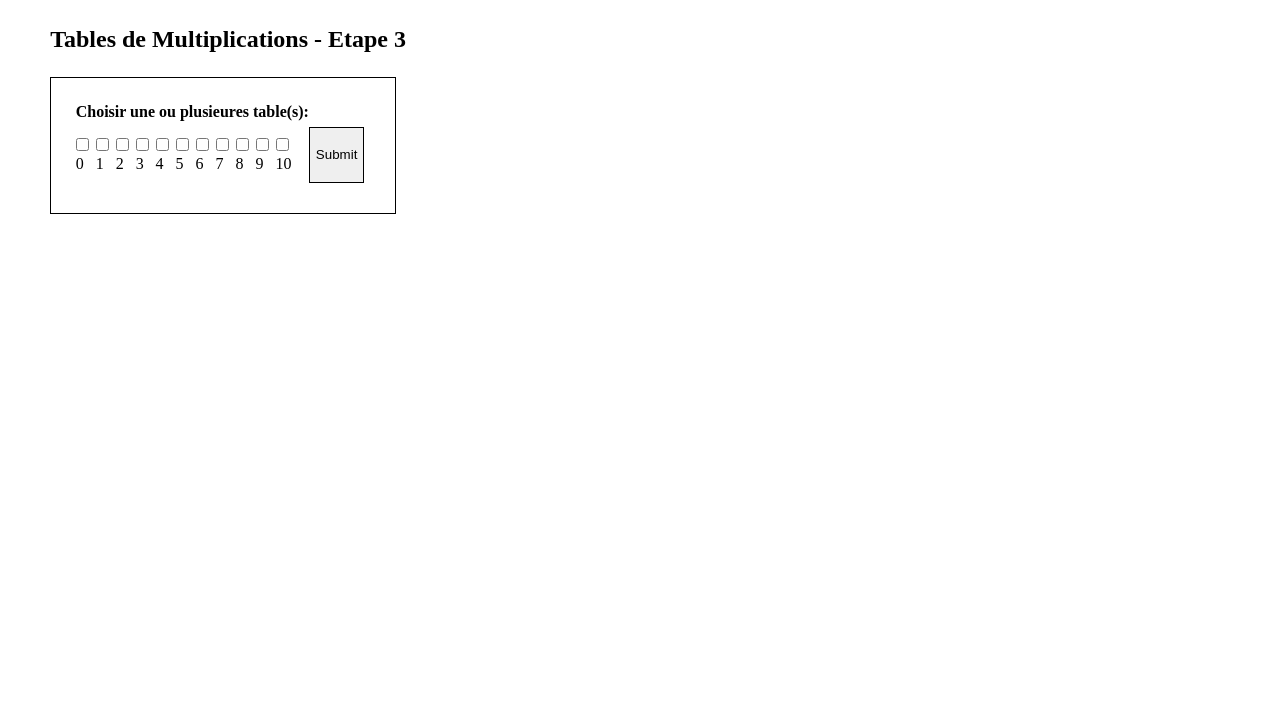
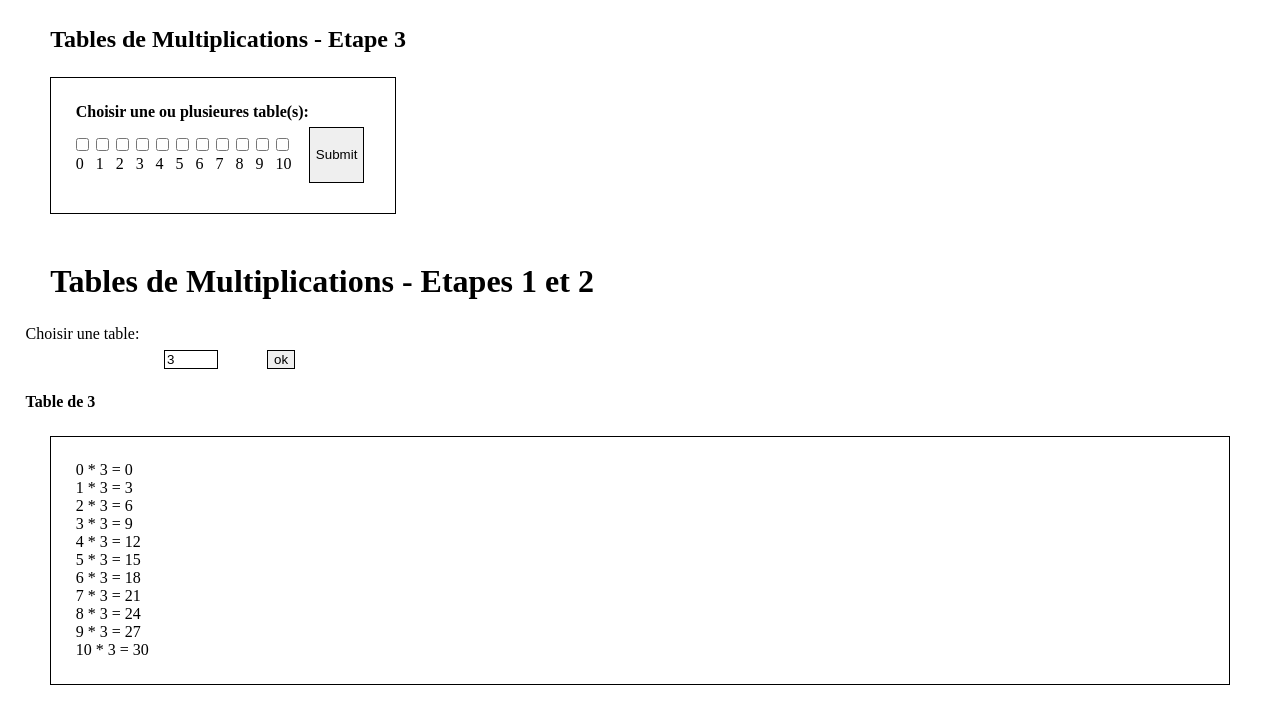
Before and after one commit to Gin-is-not-real/FORMATION_EXO_PHP, a PHP site: page / in a window 1280 px wide. Shown: the top 724 px of the page. Run offline with PHP 8.4, Linux system fonts and the light colour scheme.

Commit message:
restore exos 1 et 2

```diff
--- a/MINI_PROJET_PHP/index.php
+++ b/MINI_PROJET_PHP/index.php
@@ -13,29 +13,8 @@
     <main>
 
         <section id="tables">
-            <h1>Tables de Multiplications - Etape 3</h1>
+                <h1>Tables de Multiplications - Etape 3</h1>
 
-            <!-- <form action="" method="post">
-                <label for="user-input">Choisir une table: </label>
-                <input type="number" name="user-input" min="0" max="10" id="table-nbr" value=3>
-
-                <input type="submit" value="ok">
-            </form> -->
-
-            <?php
-                // $user_nbr = 3;
-
-                // if(isset($_POST['user-input'])) {
-                //     $user_nbr = htmlspecialchars($_POST['user-input']);
-                // }
-
-                // echo '<h3>Afficher la table de ' . $user_nbr . '</h3>';
-
-                // for($i = 0; $i <= 10; $i++) {
-                //     echo $i . " * " . $user_nbr . " = " . ($i * $user_nbr) . '</br>';
-                // }
-
-            ?>
             <section id="section-checkbox">
                 <h4>Choisir une ou plusieures table(s):</h4>
                 <form action="" method="post">
@@ -69,6 +48,32 @@
             ?>
             </section>
         </section>
+        <h1>Tables de Multiplications - Etapes 1 et 2</h1>
+
+        <section id="section-1">
+            <form action="" method="post">
+                    <label for="user-input">Choisir une table: </label>
+                    <input type="number" name="user-input" min="0" max="10" id="table-nbr" value=3>
+
+                    <input type="submit" value="ok">
+                </form>
+
+                <?php
+                    $user_nbr = 3;
+
+                    if(isset($_POST['user-input'])) {
+                        $user_nbr = htmlspecialchars($_POST['user-input']);
+                    }
+
+                    echo '<h4>Table de ' . $user_nbr . '</h4><p>';
+
+                    for($i = 0; $i <= 10; $i++) {
+                        echo $i . " * " . $user_nbr . " = " . ($i * $user_nbr) . '</br>';
+                    }
+                ?>
+                </p>
+            </section>
+        </section>
     </main>
 </body>
 
--- a/MINI_PROJET_PHP/style.css
+++ b/MINI_PROJET_PHP/style.css
@@ -12,6 +12,11 @@ h2, h4 {
     padding: 0;
 }
 
+#section-1 p {
+    border: 1px solid black;
+    margin: var(--mar);
+    padding: var(--pad);
+}
 #section-checkbox {
     border: 1px solid black;
     margin: var(--mar);
```
